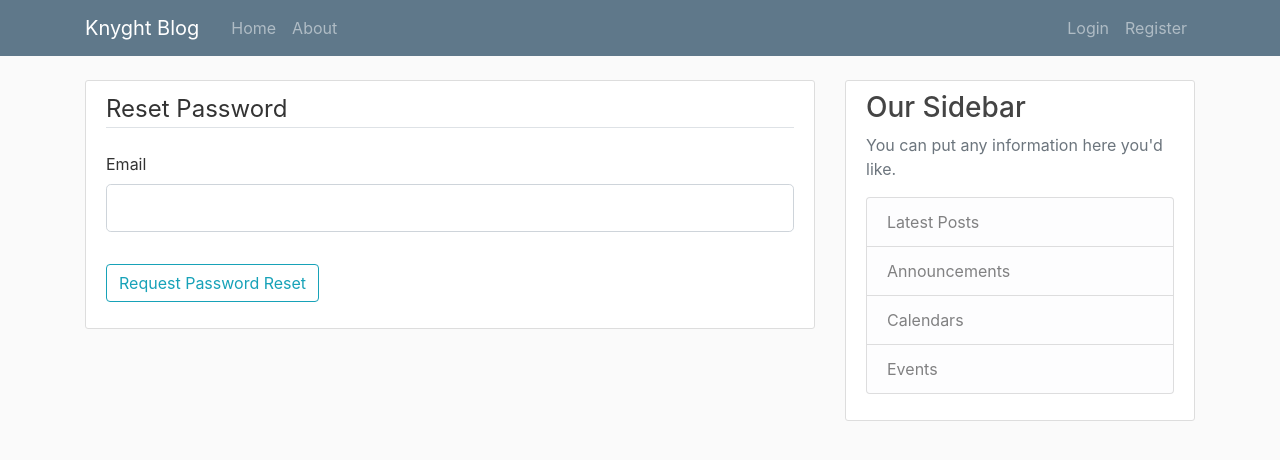
After one commit to knyghtmare/flask-blog-knyght, a Flask app: page /reset_password in a window 1280 px wide. The commit adds this page. Shown: the top 460 px of the page. Run offline with Flask 2, Linux system fonts and the light colour scheme; some libraries are stand-ins or nearby versions.

Commit message:
added password reset functionality

```diff
--- a/knyghtblog/forms.py
+++ b/knyghtblog/forms.py
@@ -65,3 +65,22 @@ class PostForm(FlaskForm):
     title = StringField('Title', validators=[DataRequired()])
     content = TextAreaField('Content', validators=[DataRequired()])
     submit = SubmitField('Post')
+
+
+class RequestResetForm(FlaskForm):
+    email = StringField('Email',
+                        validators=[DataRequired(), Email()])
+    submit = SubmitField('Request Password Reset')
+
+    def validate_email(self, email):
+        user = User.query.filter_by(email=email.data).first()
+        if user is None:
+            raise ValidationError(
+                'There is no account with that email. You must register first.')
+
+
+class ResetPasswordForm(FlaskForm):
+    password = PasswordField('Password', validators=[DataRequired()])
+    confirm_password = PasswordField('Confirm Password',
+                                     validators=[DataRequired(), EqualTo('password')])
+    submit = SubmitField('Reset Password')
--- a/knyghtblog/routes.py
+++ b/knyghtblog/routes.py
@@ -1,11 +1,16 @@
 import os
 import secrets
 from PIL import Image
-from flask import render_template, url_for, flash, redirect, request
-from knyghtblog import app, db, bcrypt
-from knyghtblog.forms import RegistrationForm, LoginForm, UpdateAccountForm, PostForm
+from flask import (render_template, url_for,
+                flash, redirect, request)
+from knyghtblog import app, db, bcrypt, mail
+from knyghtblog.forms import (RegistrationForm, LoginForm,
+                            UpdateAccountForm, PostForm,
+                            RequestResetForm, ResetPasswordForm)
 from knyghtblog.models import User, Post
-from flask_login import login_user, current_user, logout_user, login_required
+from flask_login import (login_user, current_user,
+                        logout_user, login_required)
+from flask_mail import Message
 
 
 @app.route('/')
@@ -152,3 +157,51 @@ def user_posts(username):
         .order_by(Post.date_posted.desc())\
         .paginate(page=page, per_page=5)
     return render_template('user_posts.html', posts=posts, user=user)
+
+
+def send_reset_email(user):
+    token = user.get_reset_token()
+    msg = Message('Password Reset Request',
+                    sender='noreply@demo.com',
+                    recipients=[user.email])
+    msg.body = f'''To reset your password, visit the following link:
+
+{url_for('reset_token', token=token, _external=True)}
+
+If you did not make this request, ignore this email and no changes will be made.
+'''
+    mail.send(msg)
+
+
+@app.route("/reset_password", methods=['GET', 'POST'])
+def reset_request():
+    if current_user.is_authenticated:
+        return redirect(url_for('home'))
+    form = RequestResetForm()
+    if form.validate_on_submit():
+        user = User.query.filter_by(email=form.email.data).first()
+        send_reset_email(user)
+        flash('An email has been sent with instructions to reset your password.', 'info')
+        return redirect( url_for('login') )
+    return render_template('reset_request.html', form=form)
+
+
+@app.route("/reset_password/<token>", methods=['GET', 'POST'])
+def reset_token(token):
+    if current_user.is_authenticated:
+        return redirect(url_for('home'))
+    user = User.verify_reset_token(token)
+    if user in None:
+        flash('That is an invalid or expired token', 'warning')
+        return redirect( url_for('reset_request') )
+    form = ResetPasswordForm()
+    if form.validate_on_submit():
+        hashed_password = bcrypt.generate_password_hash(
+            form.password.data).decode('utf-8')
+        user = User(username=form.username.data,
+                    email=form.email.data, password=hashed_password)
+        user.password = hashed_password
+        db.session.commit()
+        flash("Your password has been updated! You can now login.", 'success')
+        return redirect(url_for('login'))
+    return render_template('reset_token.html', form=form)
--- a/knyghtblog/templates/login.html
+++ b/knyghtblog/templates/login.html
@@ -43,10 +43,10 @@ Knyght Blog - Login
         </fieldset>
         <div class="form-group">
           {{ form.submit(class="btn btn-outline-info") }}
+          <small class="text-muted ml-2">
+            <a href="{{ url_for('reset_request') }}">Forgot Password?</a>
+          </small>
         </div>
-        <small class="text-muted ml-2">
-          <a href="#">Forgot Password?</a>
-        </small>
       </form>
     </div>
     <div class="border-top pt-3">
--- /dev/null
+++ b/knyghtblog/templates/reset_request.html
@@ -0,0 +1,32 @@
+{% extends "base.html" %}
+
+{% block title %}
+Knyght Blog - Request Reset
+{% endblock %}
+
+{% block content %}
+<div class="content-section">
+    <form method="POST" action="">
+        {{ form.hidden_tag() }}
+        <fieldset class="form-group">
+            <legend class="border-bottom mb-4">Reset Password</legend>
+            <div class="form-group">
+                {{ form.email.label(class="form-control-label") }}
+                {% if form.email.errors %}
+                {{ form.email(class="form-control form-control-lg is-invalid") }}
+                <div class="invalid-feedback">
+                    {% for error in form.email.errors %}
+                    <span>{{ error }}</span>
+                    {% endfor %}
+                </div>
+                {% else %}
+                {{ form.email(class="form-control form-control-lg") }}
+                {% endif %}
+            </div>
+        </fieldset>
+        <div class="form-group">
+            {{ form.submit(class="btn btn-outline-info") }}
+        </div>
+    </form>
+</div>
+{% endblock content %}
```
Also changed, not shown: knyghtblog/__init__.py (+10 -0 lines), knyghtblog/models.py (+15 -1 lines), knyghtblog/templates/reset_token.html (added, +41 -0 lines), knyghtblog/site.db.
